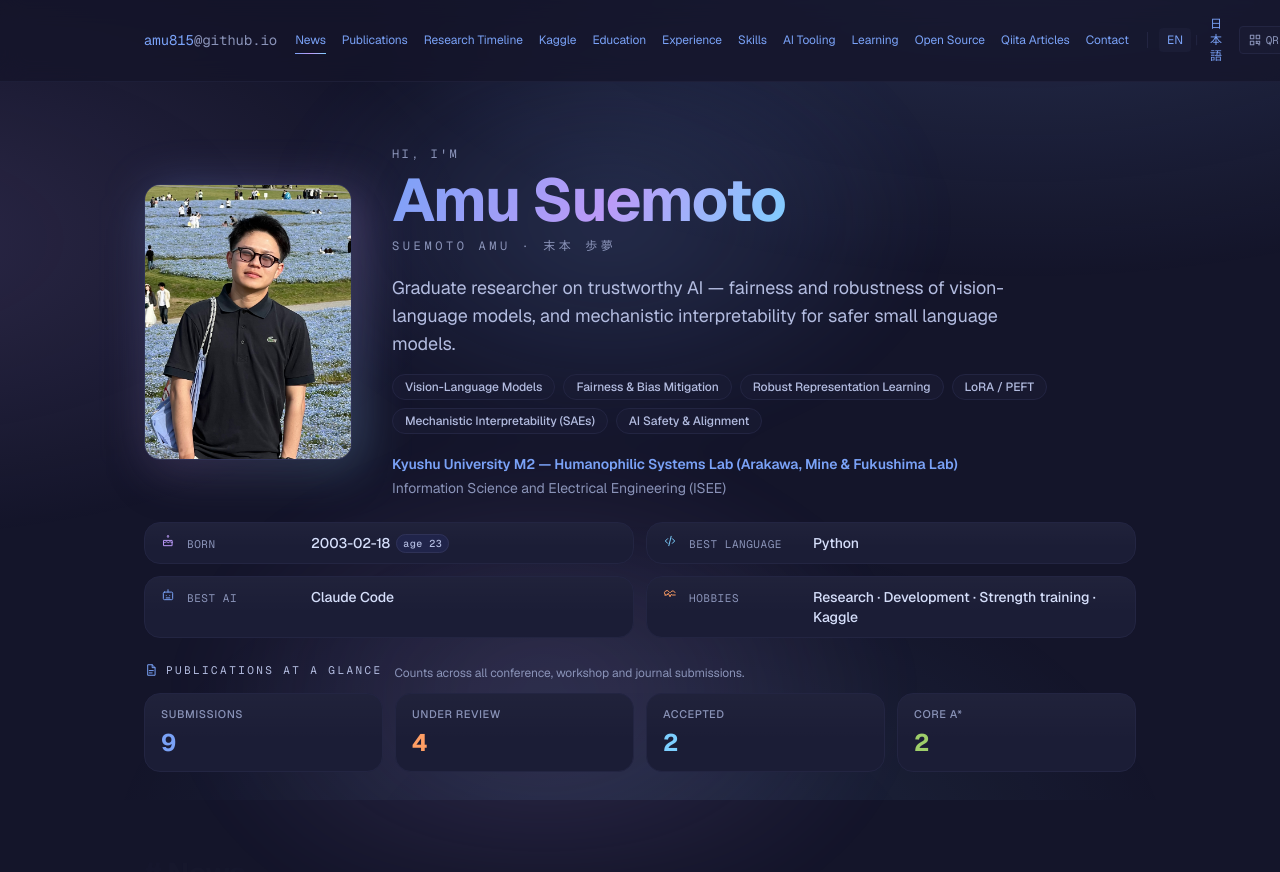
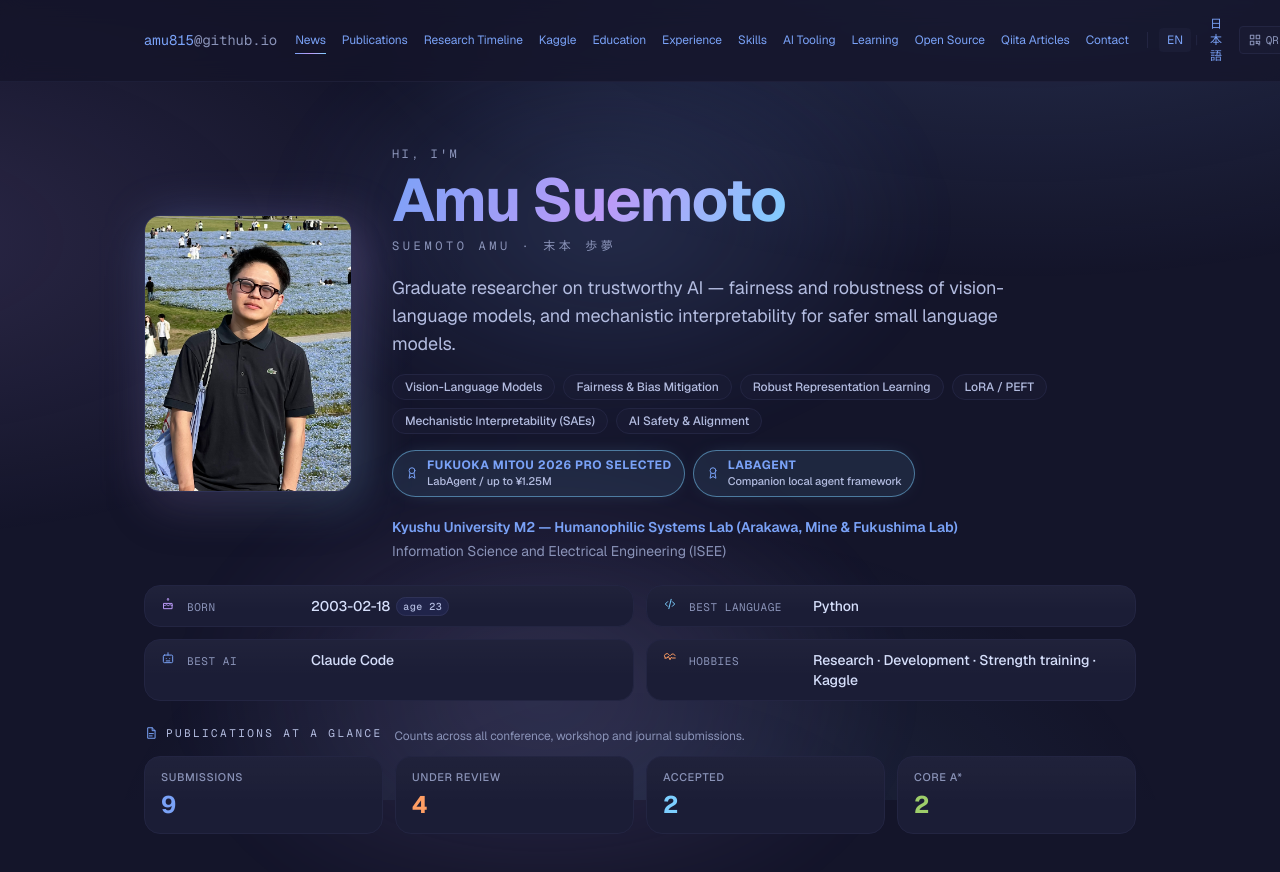
Before and after one commit to amu815/amu815.github.io, a Next.js app: page / in a window 1280 px wide. Shown: the top 872 px of the page. Built offline with nearby package versions, Linux system fonts and the light colour scheme.

Commit message:
Announce Fukuoka Mitou 2026 Pro selection

```diff
--- a/app/ja/page.tsx
+++ b/app/ja/page.tsx
@@ -2,7 +2,7 @@ import type { Metadata } from "next";
 import { HomePage } from "@/components/HomePage";
 
 const DESCRIPTION =
-  "九州大学 修士2年、人間情報システム研究グループ所属。マルチモーダルAI・LLM基盤・人間中心の知的インタフェース研究。";
+  "九州大学 修士2年、人間情報システム研究グループ所属。福岡未踏2026 Pro コース採択プロジェクト LabAgent を開発。マルチモーダルAI・LLM基盤・人間中心の知的インタフェース研究。";
 
 export const metadata: Metadata = {
   title: "末本歩夢 — Amu Suemoto",
--- a/app/layout.tsx
+++ b/app/layout.tsx
@@ -16,7 +16,7 @@ const SITE_URL = "https://amu815.github.io";
 const TITLE = "Amu Suemoto / 末本歩夢 — Kyushu University, Humanophilic Systems Lab";
 const SHORT_TITLE = "Amu Suemoto / 末本歩夢";
 const DESCRIPTION =
-  "Amu Suemoto (末本歩夢) — Kyushu University M2, Humanophilic Systems Lab (Arakawa-Mine-Fukushima). Trustworthy AI research: fairness and robustness of vision-language models, and mechanistic interpretability for safer small language models.";
+  "Amu Suemoto (末本歩夢) — Kyushu University M2, Humanophilic Systems Lab (Arakawa-Mine-Fukushima). Selected for Fukuoka Mitou 2026 Pro with LabAgent. Trustworthy AI research: fairness and robustness of vision-language models, and mechanistic interpretability for safer small language models.";
 
 // Replace the empty string with the verification code Google Search Console gives you
 // (e.g. "google-site-verification=abc123..."). Until then, the meta tag is omitted.
@@ -57,6 +57,9 @@ export const metadata: Metadata = {
     "Qwen",
     "OLMo",
     "Trustworthy AI",
+    "Fukuoka Mitou",
+    "福岡未踏",
+    "LabAgent",
   ],
   alternates: {
     canonical: "/",
--- a/components/Hero.tsx
+++ b/components/Hero.tsx
@@ -53,6 +53,30 @@ export function Hero({ lang }: { lang: Lang }) {
               </span>
             ))}
           </div>
+          <div
+            className="fade-in-up fade-in-up-3 mt-4 flex flex-wrap gap-2"
+            aria-label={t.achievementLabel}
+          >
+            {t.achievements.map((a) => (
+              <a
+                key={a.label}
+                href={a.href}
+                target="_blank"
+                rel="noreferrer"
+                className="group inline-flex max-w-full items-center gap-2 rounded-full border border-cyan/50 bg-cyan/10 px-3 py-1.5 text-left text-cyan shadow-[0_0_24px_-16px_rgba(125,207,255,0.75)] hover:border-cyan hover:bg-cyan/15 hover:text-cyan hover:no-underline"
+              >
+                <AwardIcon className="h-3.5 w-3.5 flex-none" />
+                <span className="min-w-0">
+                  <span className="block truncate text-xs font-bold uppercase tracking-wider">
+                    {a.label}
+                  </span>
+                  <span className="block truncate text-[11px] font-medium text-muted-strong group-hover:text-foreground">
+                    {a.detail}
+                  </span>
+                </span>
+              </a>
+            ))}
+          </div>
           <div className="fade-in-up fade-in-up-4 mt-5 flex flex-col gap-1 text-sm">
             <a
               href={t.affiliationHref}
@@ -71,6 +95,24 @@ export function Hero({ lang }: { lang: Lang }) {
         <Stats lang={lang} />
       </div>
     </section>
+  );
+}
+
+function AwardIcon({ className = "h-3.5 w-3.5" }: { className?: string }) {
+  return (
+    <svg
+      viewBox="0 0 24 24"
+      className={className}
+      aria-hidden
+      fill="none"
+      stroke="currentColor"
+      strokeWidth="1.7"
+      strokeLinecap="round"
+      strokeLinejoin="round"
+    >
+      <circle cx="12" cy="8" r="5" />
+      <path d="M8.5 12.5 7 21l5-3 5 3-1.5-8.5" />
+    </svg>
   );
 }
 
--- a/content/dict.ts
+++ b/content/dict.ts
@@ -15,6 +15,12 @@ type Dict = {
     department: string;
     tagline: string;
     keywords: string[];
+    achievementLabel: string;
+    achievements: {
+      label: string;
+      detail: string;
+      href: string;
+    }[];
     cv: string;
     facts: {
       bornLabel: string;
@@ -152,6 +158,19 @@ export const dict: Record<Lang, Dict> = {
         "LoRA / PEFT",
         "Mechanistic Interpretability (SAEs)",
         "AI Safety & Alignment",
+      ],
+      achievementLabel: "Selected achievements",
+      achievements: [
+        {
+          label: "Fukuoka Mitou 2026 Pro Selected",
+          detail: "LabAgent / up to ¥1.25M",
+          href: "https://mitou-fukuoka.org/",
+        },
+        {
+          label: "LabAgent",
+          detail: "Companion local agent framework",
+          href: "https://mitou-fukuoka.org/",
+        },
       ],
       cv: "Download CV",
       facts: {
@@ -295,6 +314,19 @@ export const dict: Record<Lang, Dict> = {
         "Mechanistic Interpretability (SAEs)",
         "AI Safety & Alignment",
       ],
+      achievementLabel: "主な実績",
+      achievements: [
+        {
+          label: "福岡未踏2026 Pro 採択",
+          detail: "LabAgent / 最大125万円",
+          href: "https://mitou-fukuoka.org/",
+        },
+        {
+          label: "LabAgent",
+          detail: "伴走ローカルエージェントフレームワーク",
+          href: "https://mitou-fukuoka.org/",
+        },
+      ],
       cv: "CV をダウンロード",
       facts: {
         bornLabel: "誕生日",
--- a/content/news.ts
+++ b/content/news.ts
@@ -81,6 +81,16 @@ const applications: ApplicationNewsItem[] = [
 ];
 
 const milestones: MilestoneNewsItem[] = [
+  {
+    date: "2026-06-22",
+    kind: "milestone",
+    displayKind: "accepted",
+    textEn:
+      "Selected for the Fukuoka Mitou 2026 Pro course with “LabAgent — Companion Local Agent Framework” (up to ¥1.25M in development support).",
+    textJa:
+      "福岡未踏2026 Pro コースに「LabAgent — 伴走ローカルエージェントフレームワーク」で採択されました（開発支援金 最大125万円）。",
+    href: "https://mitou-fukuoka.org/",
+  },
   {
     date: "2026-06-10",
     kind: "milestone",
--- a/content/qiita-posts.json
+++ b/content/qiita-posts.json
@@ -1,7 +1,39 @@
 {
   "user": "Humanophilic_development",
-  "fetchedAt": "2026-06-11T07:48:56.663Z",
+  "fetchedAt": "2026-06-23T14:14:45.693Z",
   "posts": [
+    {
+      "id": "63f2f28e5ceb753005eb",
+      "title": "[Claude Code] Opus4.8 を“Fable 5 級”に育てる — 公開 system prompt から役立つ原則だけ移植する",
+      "url": "https://qiita.com/Humanophilic_development/items/63f2f28e5ceb753005eb",
+      "createdAt": "2026-06-16T20:40:43+09:00",
+      "updatedAt": "2026-06-16T20:43:59+09:00",
+      "likes": 4,
+      "stocks": 1,
+      "tags": [
+        "Anthropic",
+        "Claude",
+        "ClaudeCode",
+        "Mythos",
+        "Fable"
+      ]
+    },
+    {
+      "id": "6d7f8cb087c5683c1b6f",
+      "title": "LLMの長い回答と深掘り質問をツリー構造で管理する ─ OpenCode向けに「Answer Tree sidebar」を開発した",
+      "url": "https://qiita.com/Humanophilic_development/items/6d7f8cb087c5683c1b6f",
+      "createdAt": "2026-06-15T14:15:21+09:00",
+      "updatedAt": "2026-06-15T14:15:21+09:00",
+      "likes": 4,
+      "stocks": 0,
+      "tags": [
+        "AI",
+        "要約",
+        "LLM",
+        "AIエージェント",
+        "opencode"
+      ]
+    },
     {
       "id": "a4b042519e29b22778e3",
       "title": "[mac改造]macOSで通知音(アラート音量)だけをキーボードで増減する！ Karabinerの“音量キーはfromにできない”罠と回避策(fn+F11/F12)",
@@ -183,8 +215,8 @@
       "url": "https://qiita.com/Humanophilic_development/items/d0a8b4158aa505ab64c9",
       "createdAt": "2026-03-27T22:24:33+09:00",
       "updatedAt": "2026-03-27T22:24:33+09:00",
-      "likes": 0,
-      "stocks": 1,
+      "likes": 1,
+      "stocks": 2,
       "tags": [
         "GAS",
         "OCR",
```
